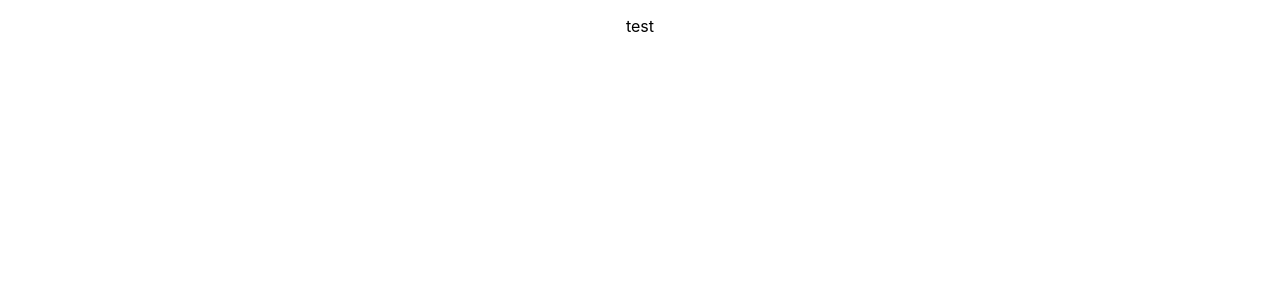
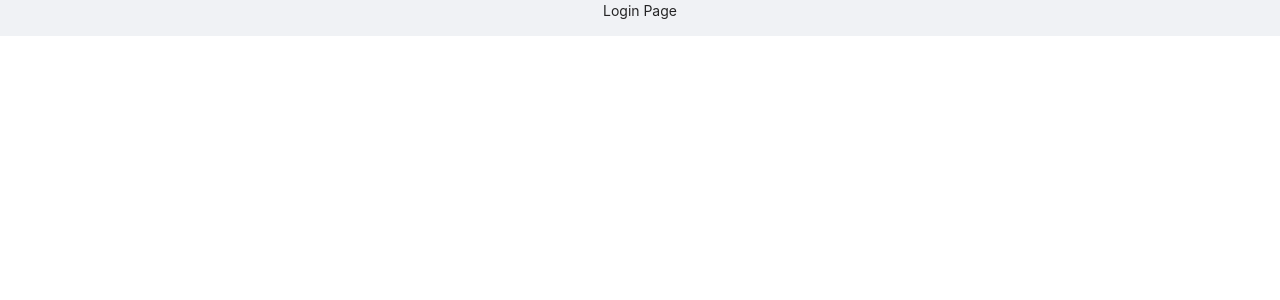
Before and after one commit to husejnduranovic/angazujweb, a React (Create React App) app: page / in a window 1280 px wide. Shown: the top 300 px of the page. Built offline with nearby package versions, Linux system fonts and the light colour scheme.

Commit message:
pages folder added

```diff
--- a/src/App.tsx
+++ b/src/App.tsx
@@ -2,11 +2,15 @@ import logo from './logo.svg';
 import './App.css';
 import { TUser } from './models/user/User';
 import WelcomePage from './pages/WelcomePage';
+import LoginPage from './pages/LoginPage';
+import RegisterPage from './pages/RegisterPage';
 
 function App() {
   return (
     <div className="App">
-      <WelcomePage />
+      {/* <WelcomePage /> */}
+      <LoginPage />
+      {/* <RegisterPage /> */}
     </div>
   );
 }
--- a/src/index.tsx
+++ b/src/index.tsx
@@ -3,6 +3,7 @@ import ReactDOM from 'react-dom';
 import './index.css';
 import App from './App';
 import reportWebVitals from './reportWebVitals';
+import 'antd/dist/antd.css';
 
 ReactDOM.render(
   <React.StrictMode>
--- /dev/null
+++ b/src/pages/LoginPage.tsx
@@ -0,0 +1,16 @@
+import { Button, Layout } from "antd";
+import React from "react";
+
+export default class LoginPage extends React.Component<any, any> {
+    constructor(props: any){
+        super(props);
+    }
+
+    render(): React.ReactNode {
+        return(
+            <Layout>
+                <p>Login Page</p>
+            </Layout>
+        )
+    }
+}
--- /dev/null
+++ b/src/pages/RegisterPage.tsx
@@ -0,0 +1,16 @@
+import { Layout } from "antd";
+import React from "react";
+
+export default class RegisterPage extends React.Component<any, any> {
+    constructor(props: any){
+        super(props);
+    }
+
+    render() {
+        return(
+            <Layout>
+                <p>Register page</p>
+            </Layout>
+        )
+    }
+}
--- a/src/pages/WelcomePage.tsx
+++ b/src/pages/WelcomePage.tsx
@@ -1,6 +1,6 @@
+import { Layout } from "antd"
+import Title from "antd/lib/typography/Title"
 import React from "react"
-import { ReactNode } from "react"
-
 export default class WelcomePage extends React.Component<any, any>{
 
     constructor(props: any){
@@ -9,9 +9,9 @@ export default class WelcomePage extends React.Component<any, any>{
 
     render() {
         return(
-            <div>
-                <p>test</p>
-            </div>
+            <Layout>
+                <Title>Angazuj me</Title>
+            </Layout>
         )
     }
 
```
